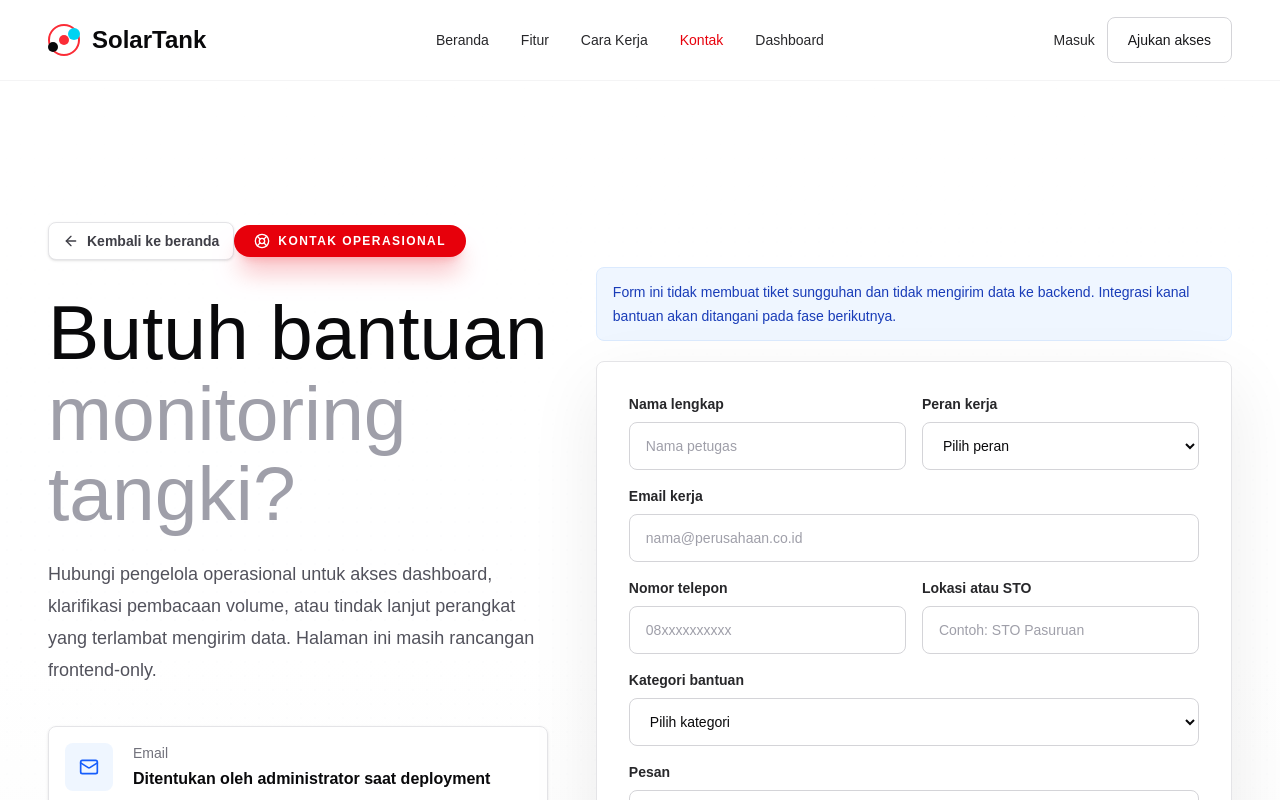
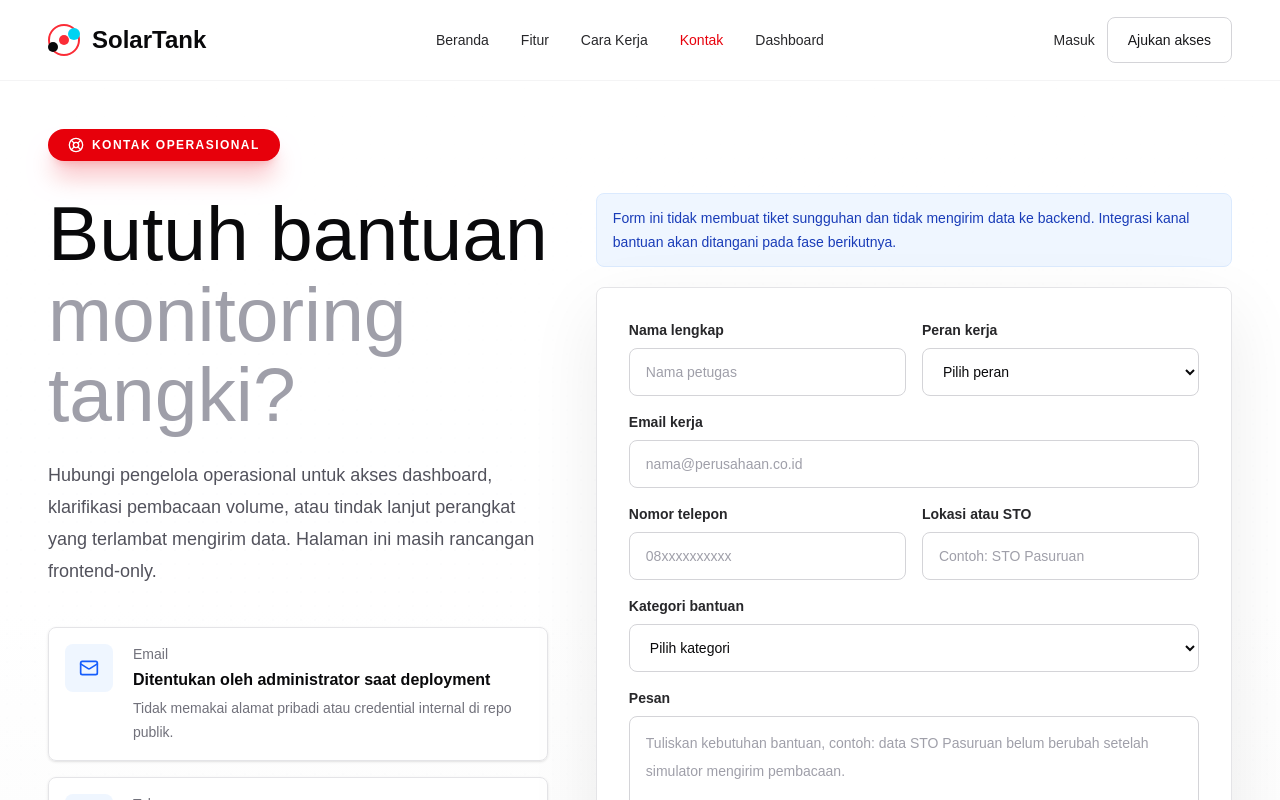
Before and after one commit to Zendin110206/solar-tank-monitoring-system, a Next.js app: page /contact in a window 1280 px wide. Shown: the top 800 px of the page. Built offline with nearby package versions, Linux system fonts and the light colour scheme.

Commit message:
fix(frontend): rapikan halaman kontak dan auth

```diff
--- a/src/app/contact/page.tsx
+++ b/src/app/contact/page.tsx
@@ -1,7 +1,6 @@
 import type { Metadata } from "next";
 import Link from "next/link";
 import {
-  ArrowLeft,
   ArrowRight,
   Clock3,
   Fuel,
@@ -93,7 +92,7 @@ export default function ContactPage() {
       <header className="sticky top-0 z-50 border-b border-zinc-100 bg-white/90 backdrop-blur-xl">
         <div className="mx-auto flex h-20 max-w-[1480px] items-center justify-between gap-5 px-5 sm:px-8 lg:px-12">
           <Link
-            aria-label="Kembali ke beranda SolarTank"
+            aria-label="Buka beranda SolarTank"
             className="flex items-center gap-3"
             href="/"
           >
@@ -139,7 +138,7 @@ export default function ContactPage() {
       </header>
 
       {/* Contact hero and form */}
-      <section className="relative px-5 py-16 sm:px-8 lg:px-12 lg:py-24">
+      <section className="relative px-5 pb-16 pt-8 sm:px-8 sm:pt-10 lg:px-12 lg:pb-24 lg:pt-12">
         <div
           aria-hidden="true"
           className="absolute inset-0 opacity-70"
@@ -153,15 +152,7 @@ export default function ContactPage() {
 
         <div className="relative mx-auto grid max-w-[1280px] gap-12 lg:grid-cols-[0.88fr_1.12fr] lg:items-center">
           <div className="animate-soft-fade">
-            <Link
-              className="inline-flex items-center gap-2 rounded-lg border border-zinc-200 bg-white px-3.5 py-2 text-sm font-semibold text-zinc-700 shadow-sm transition hover:border-red-200 hover:text-red-600"
-              href="/"
-            >
-              <ArrowLeft aria-hidden="true" className="size-4" />
-              Kembali ke beranda
-            </Link>
-
-            <div className="mt-12 inline-flex items-center gap-2 rounded-full bg-red-600 px-5 py-2 text-xs font-semibold uppercase tracking-[0.12em] text-white shadow-xl shadow-red-600/25">
+            <div className="inline-flex items-center gap-2 rounded-full bg-red-600 px-5 py-2 text-xs font-semibold uppercase tracking-[0.12em] text-white shadow-xl shadow-red-600/25">
               <LifeBuoy aria-hidden="true" className="size-4" />
               Kontak Operasional
             </div>
--- a/src/components/auth/auth-shell.tsx
+++ b/src/components/auth/auth-shell.tsx
@@ -295,12 +295,6 @@ export default function AuthShell({
           </div>
 
           <MonitoringVisual contextNote={contextNote} />
-
-          <div className="relative z-10 mt-8 flex items-center justify-between gap-5 border-t border-zinc-200 pt-5 text-xs text-zinc-500">
-            <span>Sensor dan simulator</span>
-            <span className="h-px flex-1 bg-zinc-200" />
-            <span>Data operasional terpusat</span>
-          </div>
         </aside>
       </section>
     </main>
```
